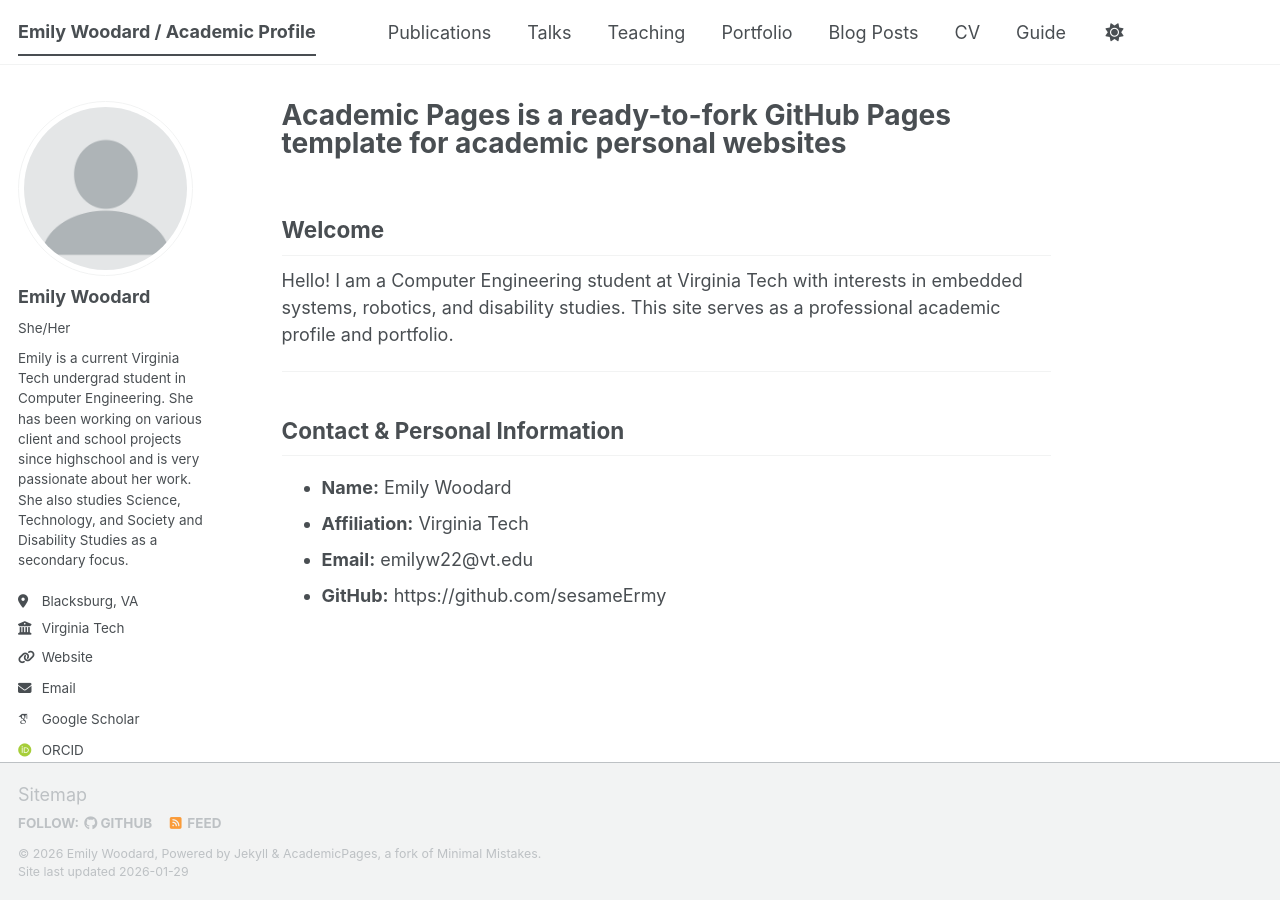
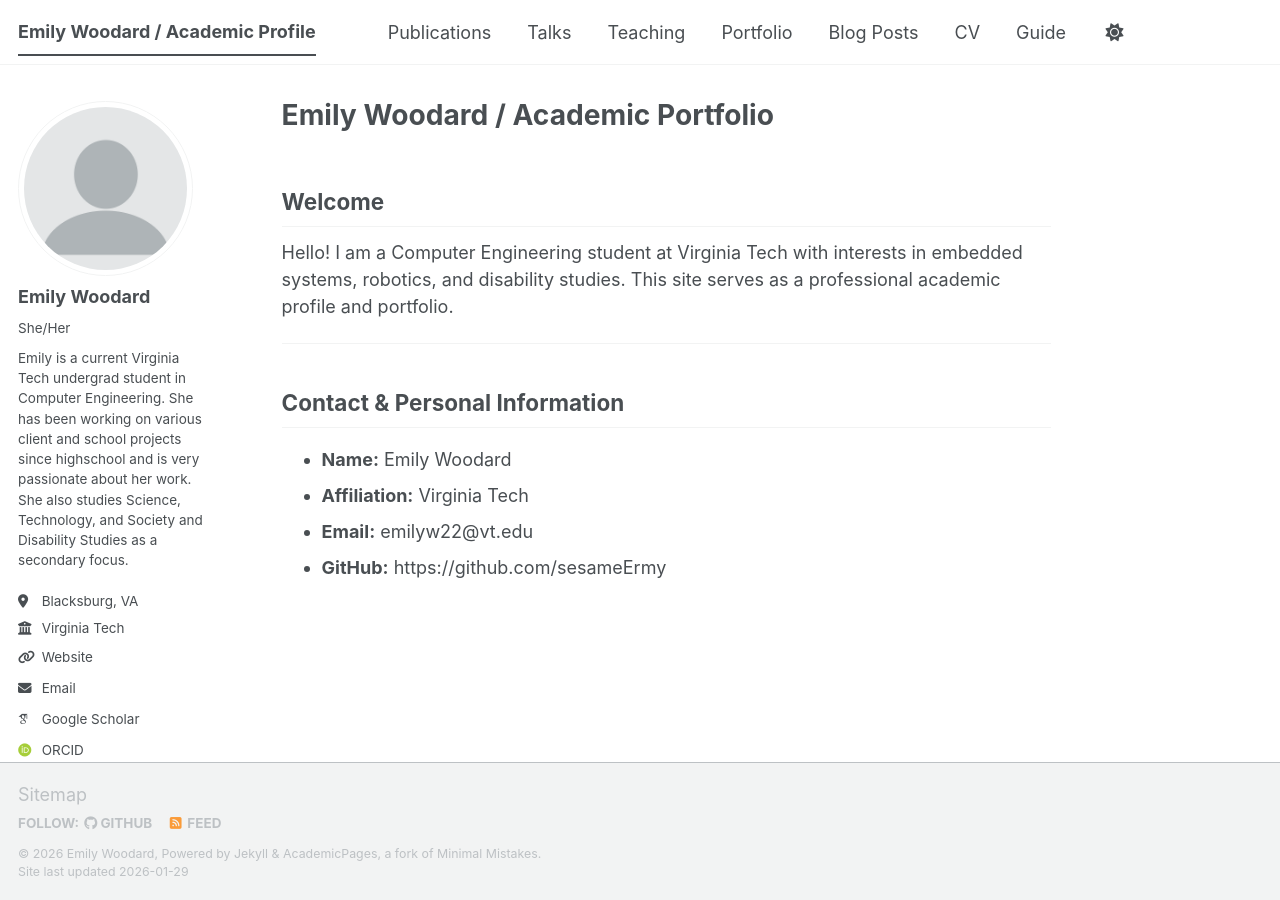
Before and after one commit to sesameErmy/sesameErmy.github.io, a Jekyll site: the page built from _pages/about.md, in a window 1280 px wide. Built offline with Jekyll 4.4.1, drawn with Linux system fonts in a browser that asks for light colours; some web fonts are replaced; a script bundle is joined from its source files by our own code; library files that are not in the unit come from our copies.

```diff
--- a/_pages/about.md
+++ b/_pages/about.md
@@ -1,6 +1,6 @@
 ---
 permalink: /
-title: "Academic Pages is a ready-to-fork GitHub Pages template for academic personal websites"
+title: "Emily Woodard / Academic Portfolio"
 author_profile: true
 redirect_from:
   - /about/
```
